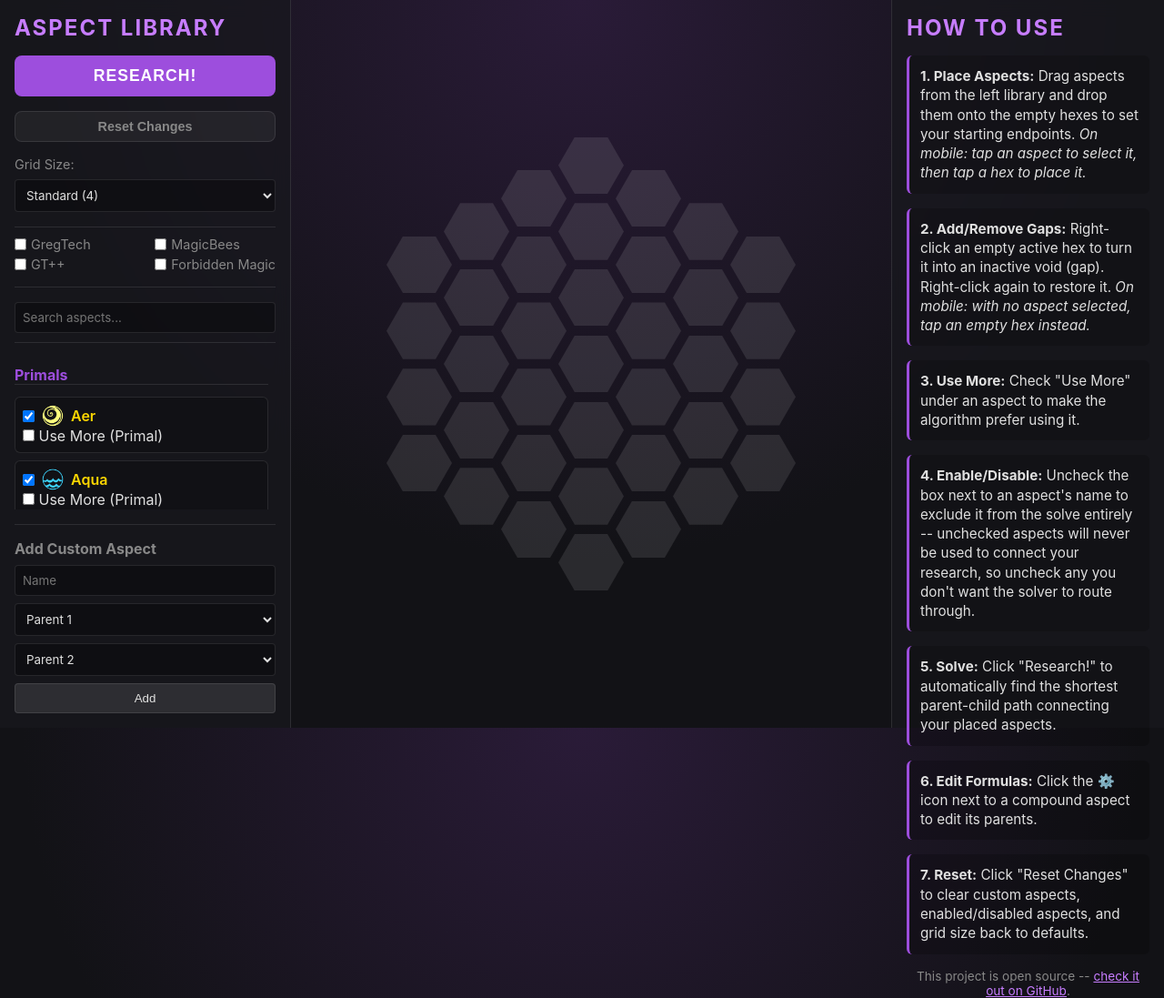
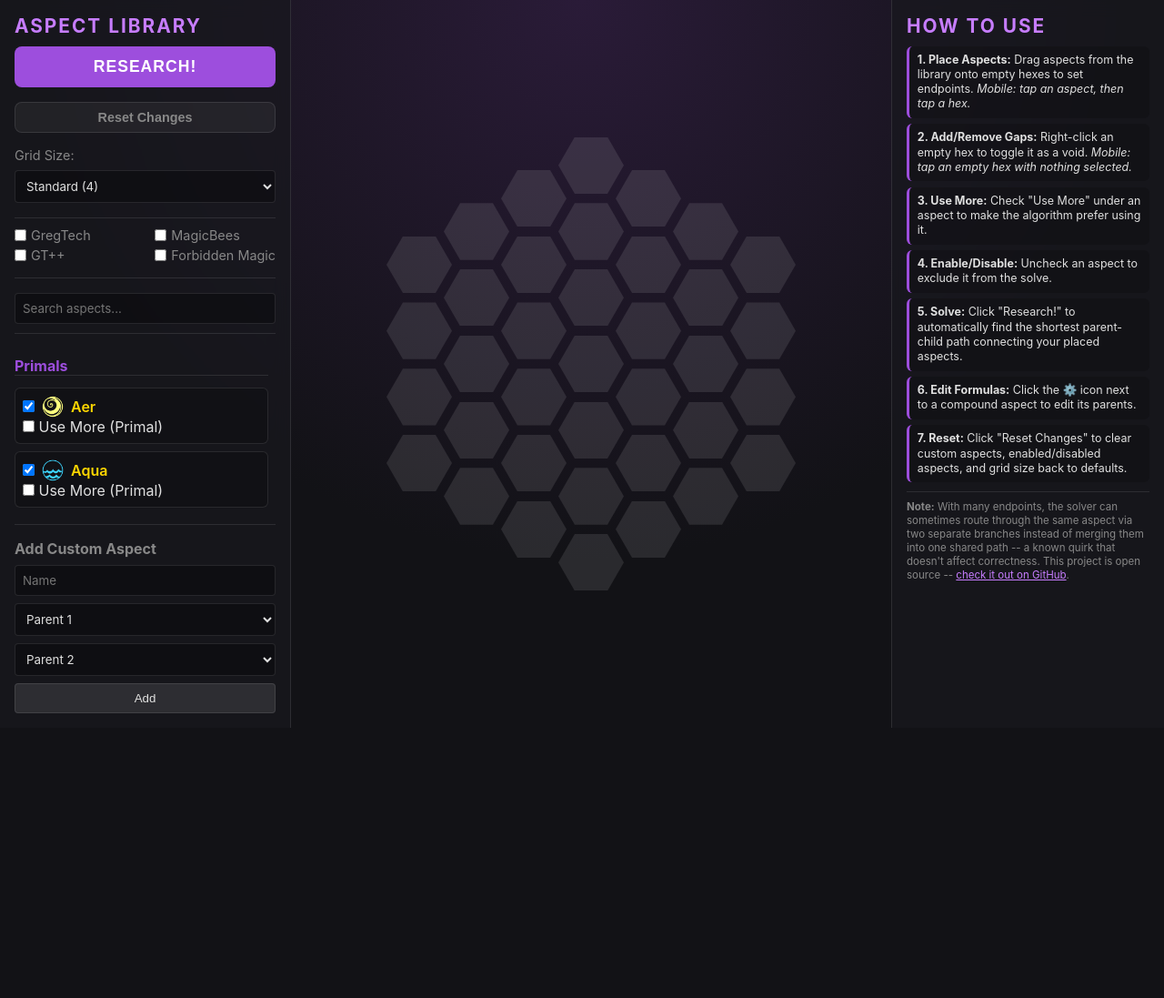
Before and after one commit to exaltedo2/ThaumcraftResearcher, a website built with Vite: page index.html in a window 1280 px wide. Shown: the whole page at 91% size. After the commit the page ends 800 px from the top, so only its background shows below. Built offline with nearby package versions, Linux system fonts and the light colour scheme.

Commit message:
Shorten How to Use text and add solver Note to fix sidebar overflow

```diff
--- a/index.html
+++ b/index.html
@@ -93,15 +93,15 @@
       <aside class="sidebar right-sidebar">
         <h2>How to Use</h2>
         <div class="instructions">
-          <p><strong>1. Place Aspects:</strong> Drag aspects from the left library and drop them onto the empty hexes to set your starting endpoints. <em>On mobile: tap an aspect to select it, then tap a hex to place it.</em></p>
-          <p><strong>2. Add/Remove Gaps:</strong> Right-click an empty active hex to turn it into an inactive void (gap). Right-click again to restore it. <em>On mobile: with no aspect selected, tap an empty hex instead.</em></p>
+          <p><strong>1. Place Aspects:</strong> Drag aspects from the library onto empty hexes to set endpoints. <em>Mobile: tap an aspect, then tap a hex.</em></p>
+          <p><strong>2. Add/Remove Gaps:</strong> Right-click an empty hex to toggle it as a void. <em>Mobile: tap an empty hex with nothing selected.</em></p>
           <p><strong>3. Use More:</strong> Check "Use More" under an aspect to make the algorithm prefer using it.</p>
-          <p><strong>4. Enable/Disable:</strong> Uncheck the box next to an aspect's name to exclude it from the solve entirely -- unchecked aspects will never be used to connect your research, so uncheck any you don't want the solver to route through.</p>
+          <p><strong>4. Enable/Disable:</strong> Uncheck an aspect to exclude it from the solve.</p>
           <p><strong>5. Solve:</strong> Click "Research!" to automatically find the shortest parent-child path connecting your placed aspects.</p>
           <p><strong>6. Edit Formulas:</strong> Click the ⚙️ icon next to a compound aspect to edit its parents.</p>
           <p><strong>7. Reset:</strong> Click "Reset Changes" to clear custom aspects, enabled/disabled aspects, and grid size back to defaults.</p>
         </div>
-        <p class="github-link">This project is open source -- <a href="https://github.com/exaltedo2/ThaumcraftResearcher" target="_blank" rel="noopener noreferrer">check it out on GitHub</a>.</p>
+        <p class="note"><strong>Note:</strong> With many endpoints, the solver can sometimes route through the same aspect via two separate branches instead of merging them into one shared path -- a known quirk that doesn't affect correctness. This project is open source -- <a href="https://github.com/exaltedo2/ThaumcraftResearcher" target="_blank" rel="noopener noreferrer">check it out on GitHub</a>.</p>
       </aside>
     </div>
 
--- a/src/styles/main.css
+++ b/src/styles/main.css
@@ -54,38 +54,41 @@ body {
 .right-sidebar {
   border-left: 1px solid var(--panel-border);
   width: 300px;
+  overflow-y: auto;
 }
 
 .instructions {
   display: flex;
   flex-direction: column;
-  gap: 1rem;
-  font-size: 0.95rem;
+  gap: 0.4rem;
+  font-size: 0.78rem;
   color: var(--text-main);
-  line-height: 1.4;
+  line-height: 1.3;
 }
 
 .instructions p {
   background: rgba(0,0,0,0.2);
-  padding: 0.75rem;
+  padding: 0.45rem 0.55rem;
   border-radius: 6px;
   border-left: 3px solid var(--primary-color);
 }
 
-.github-link {
-  margin-top: 1rem;
-  font-size: 0.85rem;
+.note {
+  margin-top: 0.6rem;
+  padding-top: 0.6rem;
+  border-top: 1px solid var(--panel-border);
+  font-size: 0.72rem;
   color: var(--text-muted);
-  text-align: center;
+  line-height: 1.3;
 }
 
-.github-link a {
+.note a {
   color: var(--primary-hover);
 }
 
 .sidebar h2 {
-  font-size: 1.5rem;
-  margin-bottom: 1rem;
+  font-size: 1.3rem;
+  margin-bottom: 0.6rem;
   color: var(--primary-hover);
   text-transform: uppercase;
   letter-spacing: 2px;
```
